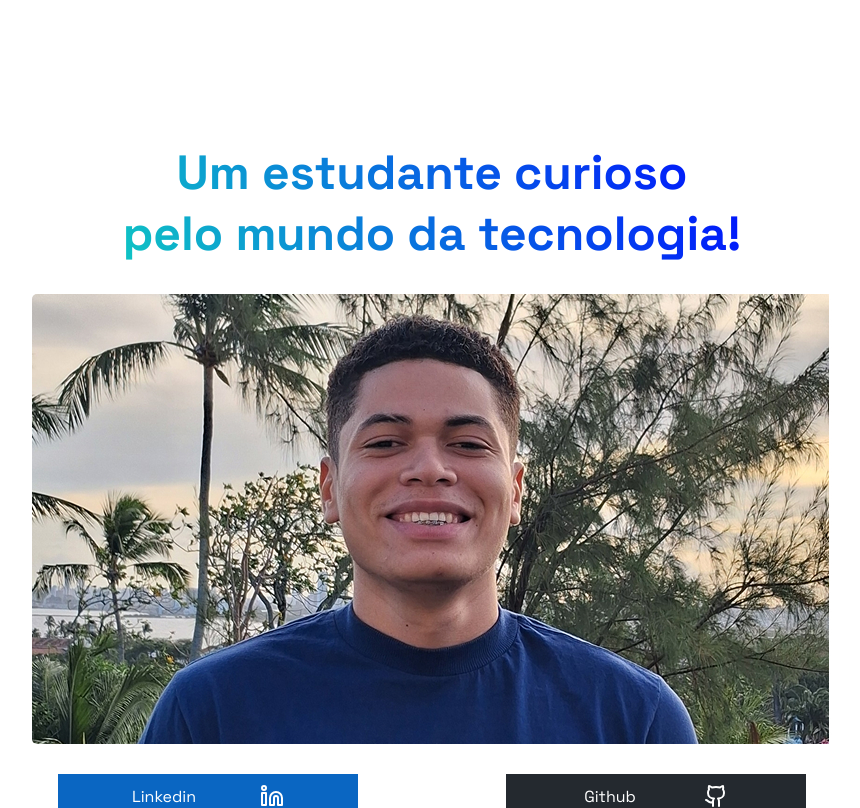
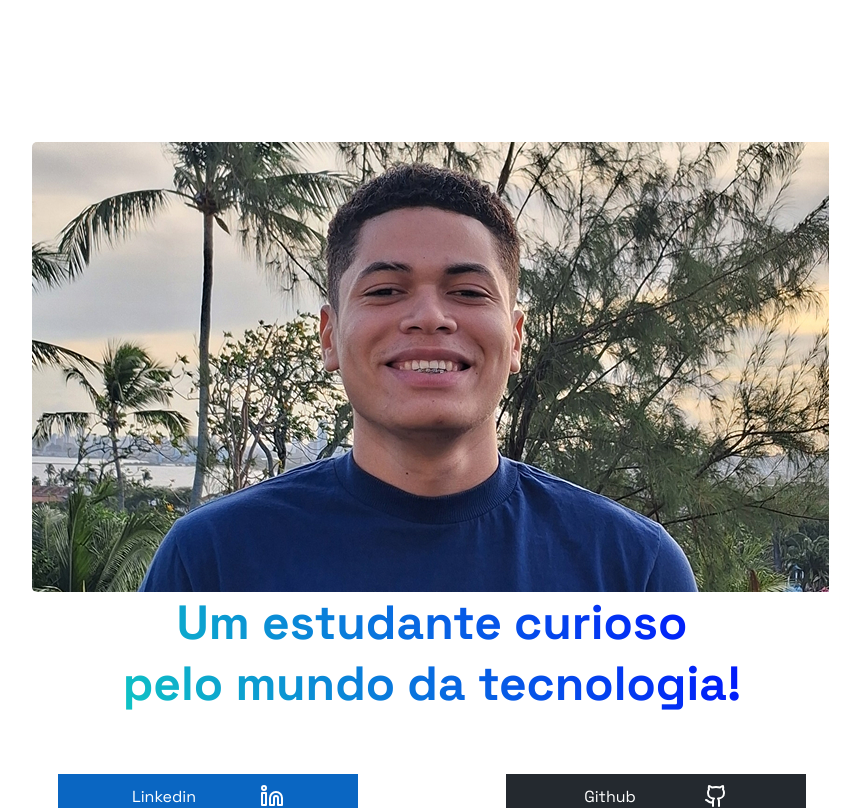
Before and after one commit to lucassantDev/portfolio-25-26, a React (Vite) app in the folder portfolio-react/: page / in a window 1280 px wide. Shown: the top 808 px of the page, without its empty margins (208-1068 px from the left). Built offline with nearby package versions, Linux system fonts and the light colour scheme.

Commit message:
mudando a posicao da imagem

```diff
--- a/portfolio-react/src/components/FirstSection.jsx
+++ b/portfolio-react/src/components/FirstSection.jsx
@@ -16,9 +16,10 @@ function FirstSection(){
 
     return  <>
         <section className="section-text-image">
+            <img src={lucassantDev} alt="imagem de Lucas Santana" />
             <h1 className='h1-firstSection gradient-text'>Um estudante curioso  <br />pelo mundo da tecnologia!</h1>
 
-            <img src={lucassantDev} alt="imagem de Lucas Santana" />
+            {/* <img src={lucassantDev} alt="imagem de Lucas Santana" /> */}
 
             <div className='buttons'>
                 <div className='button-media linkedin-button' onClick={linkedinLink}>
```
